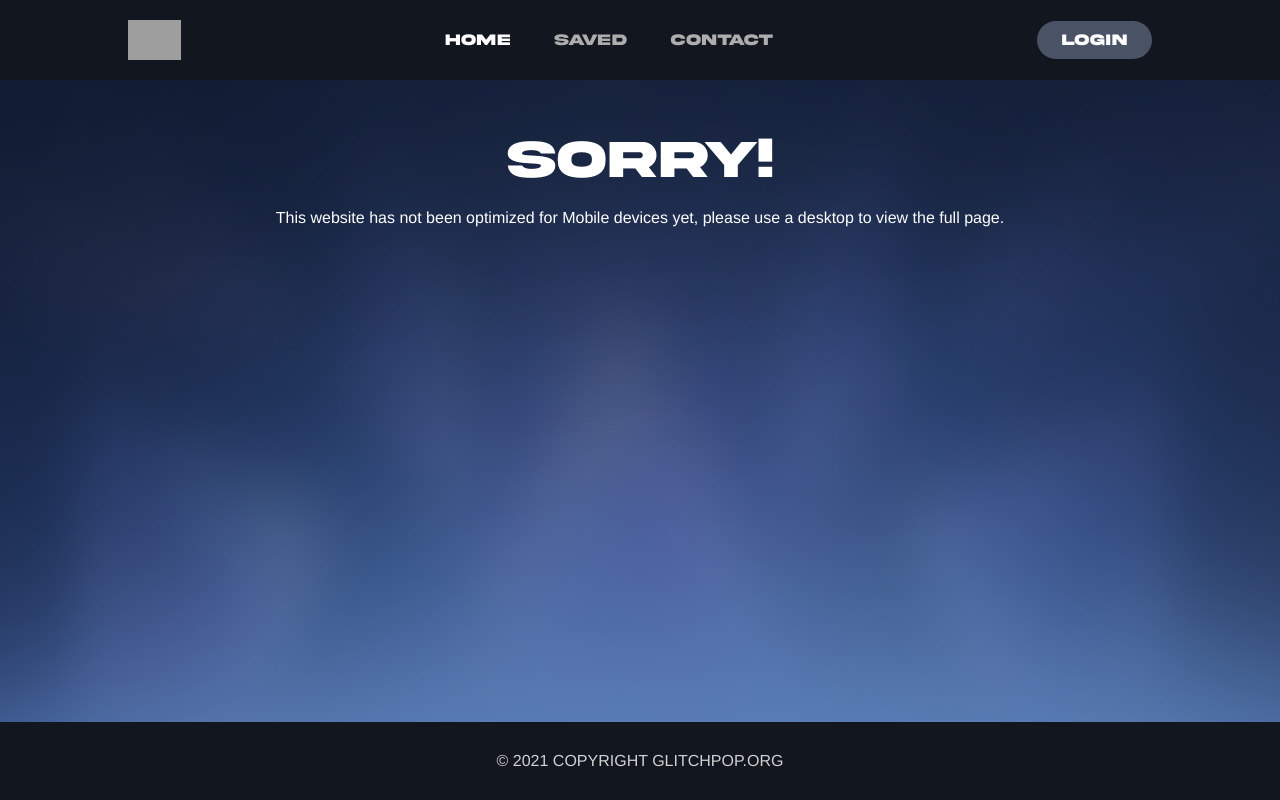
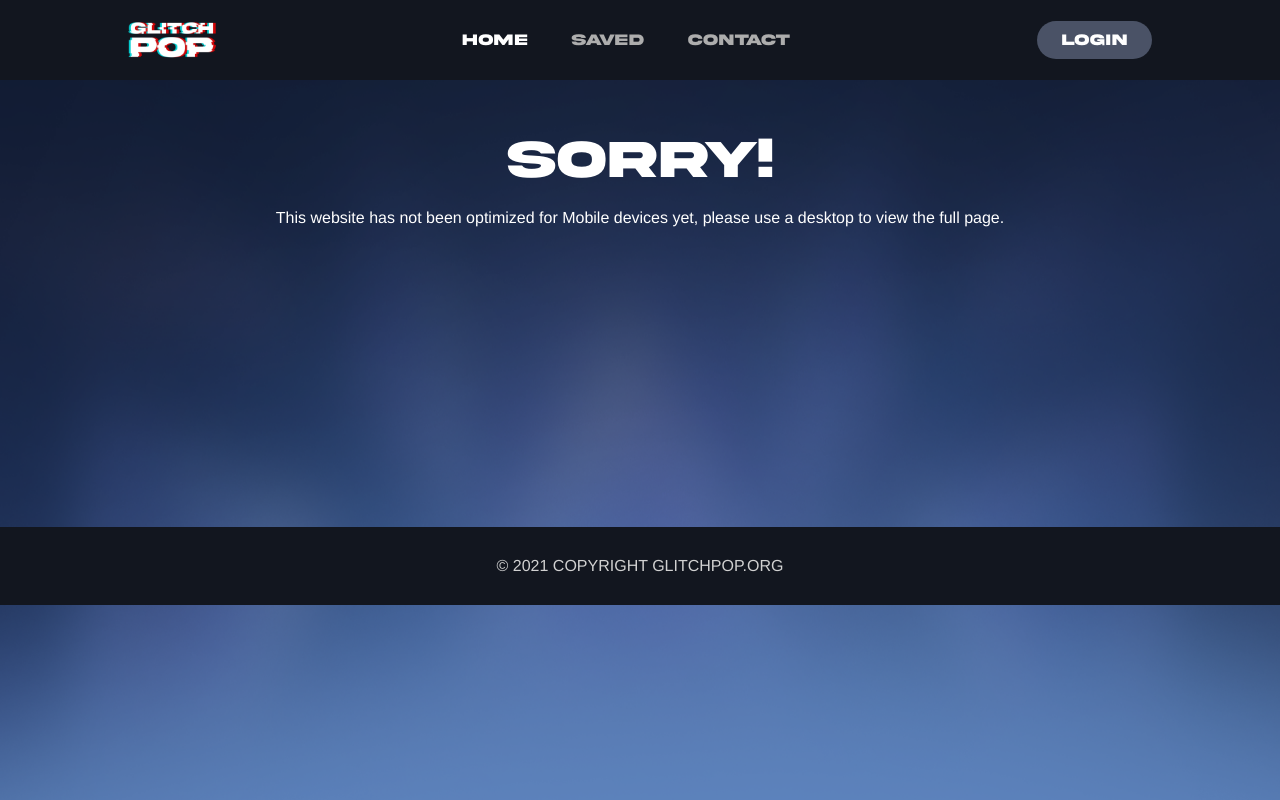
Before and after one commit to colbyISU/GLITCHPOP-org, a PHP site: page /mobile.html in a window 1280 px wide. Run offline with PHP 8.4, Linux system fonts and the light colour scheme; grey boxes are pictures that could not be loaded.

Commit message:
Add files via upload

```diff
--- a/mobile.html
+++ b/mobile.html
@@ -10,7 +10,7 @@
     <title>GLITCHPOP.ORG</title>
 </head>
 <header>
-    <img class="logo" src="images/GLITCHPOP-3D.png" alt="logo">
+    <img class="logo" src="GLITCHPOP3D.png" alt="logo">
     <nav>
         <ul class="navLinks">
             <li><a href="#" class="selected">HOME</a></li>
--- a/style.css
+++ b/style.css
@@ -156,7 +156,7 @@ header {
 }
 
 footer {
-	position: absolute;
+	position: relative;
 	width: 100%;
 	bottom: 0;
 	font-size: 12pt;
```
